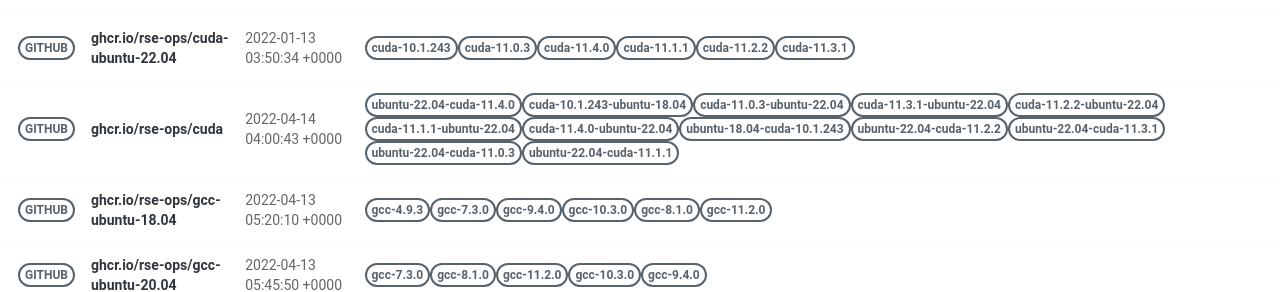
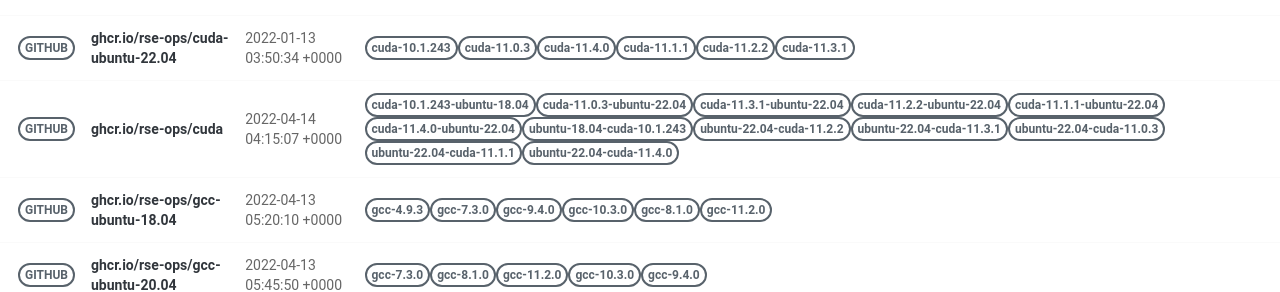
Before and after one commit to rse-ops/docker-images, a Jekyll site: the page built from pages/index.md, in a window 1280 px wide. Shown: the part 414-706 px from the top of the page. Built offline with Jekyll 4.4.1, drawn with Linux system fonts in a browser that asks for light colours; nearby versions of some CDN libraries; part of the change alters nothing that is shown.

Commit message:
Automated push to update library 2022-04-14

```diff
--- a/_library/ghcr.io-rse-ops-cuda.md
+++ b/_library/ghcr.io-rse-ops-cuda.md
@@ -1,14 +1,11 @@
 ---
 layout: container
 name: ghcr.io/rse-ops/cuda
-updated_at: 2022-04-14 04:00:43.864389
+updated_at: 2022-04-14 04:15:07.782343
 
 
 container_url: https://github.com/orgs/rse-ops/packages/container/package/cuda
 versions:
- - tag: ubuntu-22.04-cuda-11.4.0
-   dockerfile: https://github.com/rse-ops/docker-images/blob/main/ubuntu/cuda/Dockerfile
-   manifest: https://crane.ggcr.dev/manifest/ghcr.io/rse-ops/cuda:ubuntu-22.04-cuda-11.4.0
  - tag: cuda-10.1.243-ubuntu-18.04
    dockerfile: https://github.com/rse-ops/docker-images/blob/main/ubuntu/cuda/Dockerfile
    manifest: https://crane.ggcr.dev/manifest/ghcr.io/rse-ops/cuda:cuda-10.1.243-ubuntu-18.04
@@ -42,5 +39,8 @@ versions:
  - tag: ubuntu-22.04-cuda-11.1.1
    dockerfile: https://github.com/rse-ops/docker-images/blob/main/ubuntu/cuda/Dockerfile
    manifest: https://crane.ggcr.dev/manifest/ghcr.io/rse-ops/cuda:ubuntu-22.04-cuda-11.1.1
+ - tag: ubuntu-22.04-cuda-11.4.0
+   dockerfile: https://github.com/rse-ops/docker-images/blob/main/ubuntu/cuda/Dockerfile
+   manifest: https://crane.ggcr.dev/manifest/ghcr.io/rse-ops/cuda:ubuntu-22.04-cuda-11.4.0
 
 ---
```
